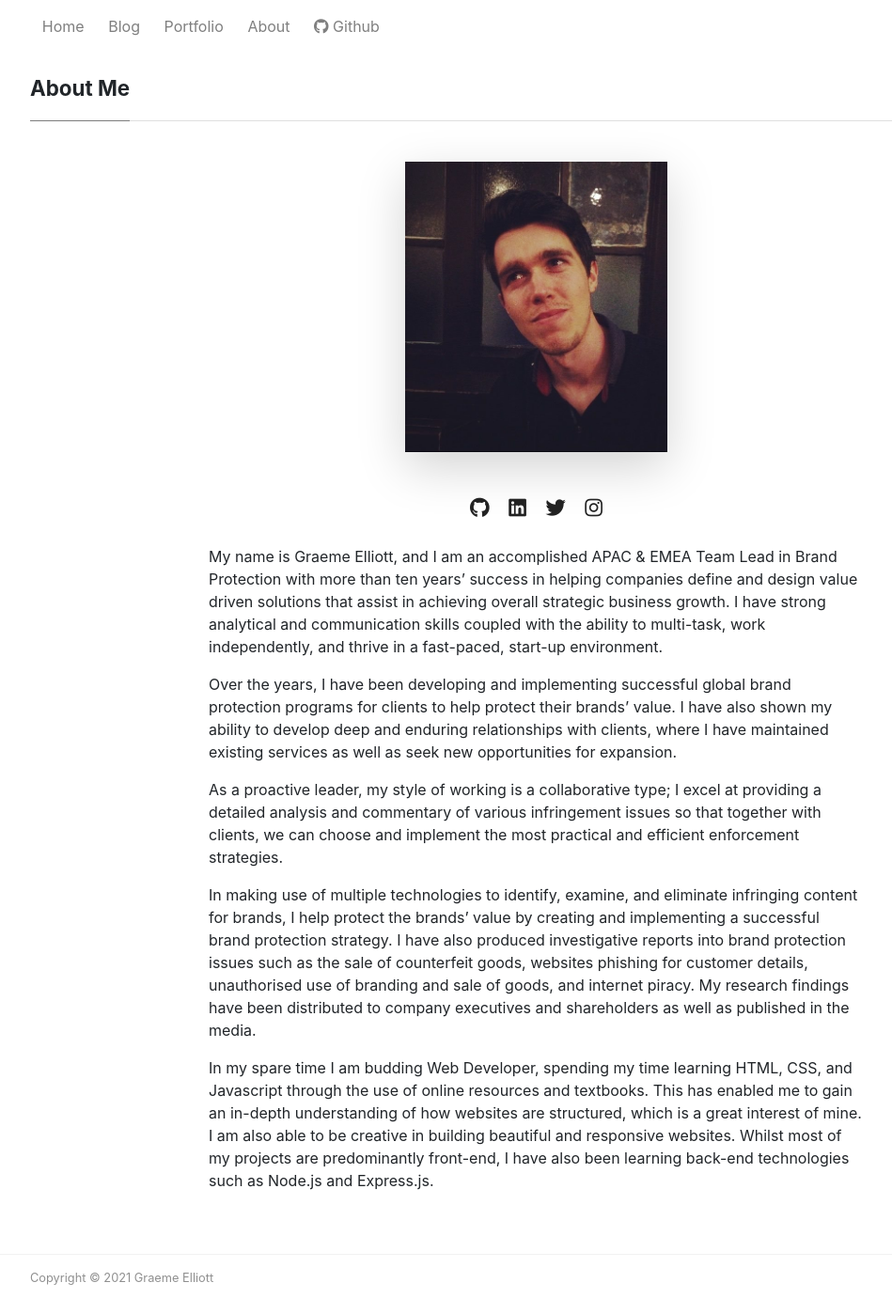
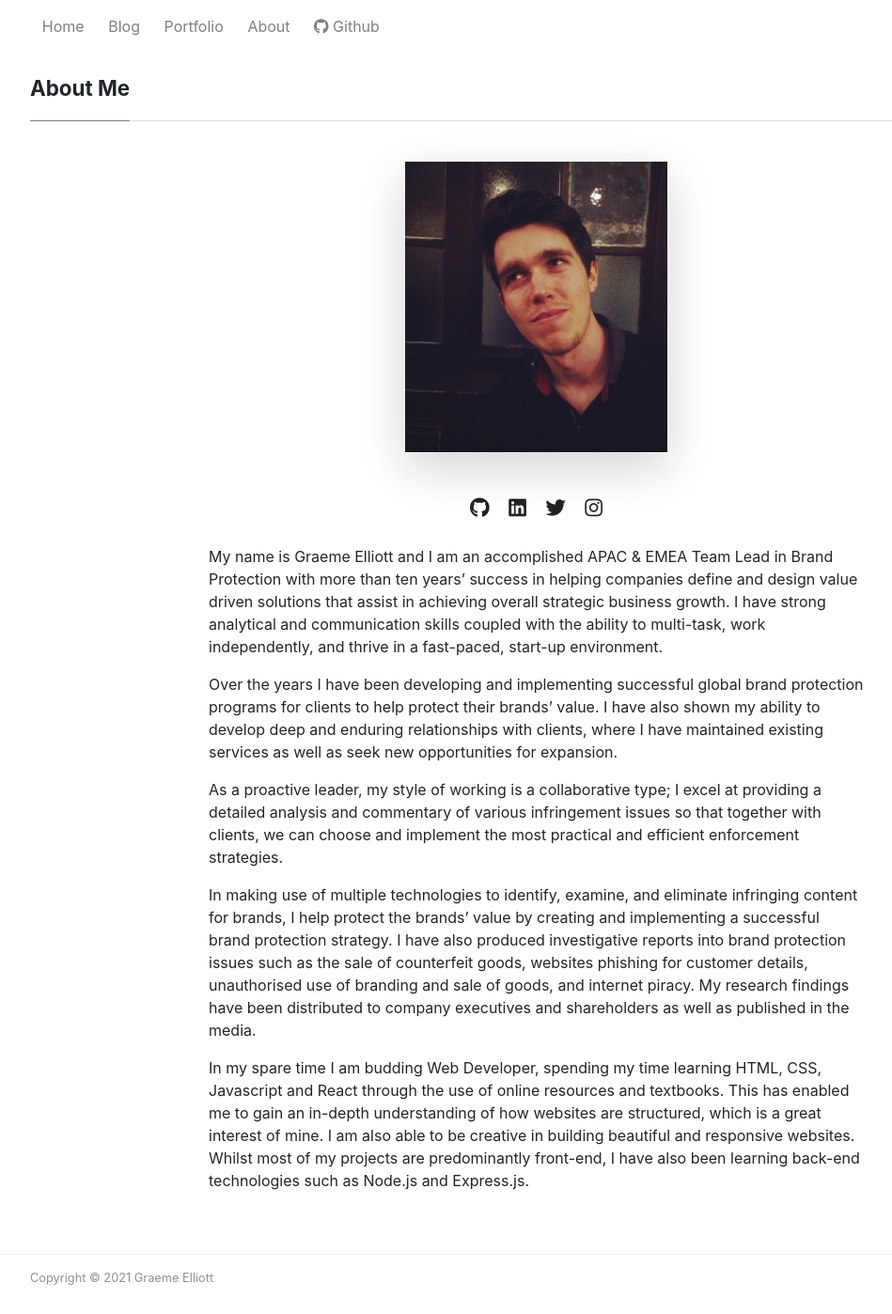
Before and after one commit to GraemeElliott/website, a Jekyll site: the page built from _pages/about.md, in a window 1280 px wide and 1398 px high. Shown: the whole window at 94% size, without its empty margins (53-1002 px from the left). Built offline with Jekyll 4.4.1, drawn with Linux system fonts in a browser that asks for light colours; nearby versions of some CDN libraries.

Commit message:
Amended About Me page

```diff
--- a/_pages/about.md
+++ b/_pages/about.md
@@ -20,15 +20,15 @@
 
   <div class="about-content">
 
-    <p>My name is Graeme Elliott, and I am an accomplished APAC & EMEA Team Lead in Brand Protection with more than ten years’ success in helping companies define and design value driven solutions that assist in achieving overall strategic business growth. I have strong analytical and communication skills coupled with the ability to multi-task, work independently, and thrive in a fast-paced, start-up environment.</p>
+    <p>My name is Graeme Elliott and I am an accomplished APAC & EMEA Team Lead in Brand Protection with more than ten years’ success in helping companies define and design value driven solutions that assist in achieving overall strategic business growth. I have strong analytical and communication skills coupled with the ability to multi-task, work independently, and thrive in a fast-paced, start-up environment.</p>
 
-    <p>Over the years, I have been developing and implementing successful global brand protection programs for clients to help protect their brands’ value. I have also shown my ability to develop deep and enduring relationships with clients, where I have maintained existing services as well as seek new opportunities for expansion.</p>
+    <p>Over the years I have been developing and implementing successful global brand protection programs for clients to help protect their brands’ value. I have also shown my ability to develop deep and enduring relationships with clients, where I have maintained existing services as well as seek new opportunities for expansion.</p>
 
     <p>As a proactive leader, my style of working is a collaborative type; I excel at providing a detailed analysis and commentary of various infringement issues so that together with clients, we can choose and implement the most practical and efficient enforcement strategies.</p>
 
     <p>In making use of multiple technologies to identify, examine, and eliminate infringing content for brands, I help protect the brands’ value by creating and implementing a successful brand protection strategy. I have also produced investigative reports into brand protection issues such as the sale of counterfeit goods, websites phishing for customer details, unauthorised use of branding and sale of goods, and internet piracy. My research findings have been distributed to company executives and shareholders as well as published in the media.</p>
 
-    <p>In my spare time I am budding Web Developer, spending my time learning HTML, CSS, and Javascript through the use of online resources and textbooks. This has enabled me to gain an in-depth understanding of how websites are structured, which is a great interest of mine. I am also able to be creative in building beautiful and responsive websites. Whilst most of my projects are predominantly front-end, I have also been learning back-end technologies such as Node.js and Express.js.</p>
+    <p>In my spare time I am budding Web Developer, spending my time learning HTML, CSS, Javascript and React through the use of online resources and textbooks. This has enabled me to gain an in-depth understanding of how websites are structured, which is a great interest of mine. I am also able to be creative in building beautiful and responsive websites. Whilst most of my projects are predominantly front-end, I have also been learning back-end technologies such as Node.js and Express.js.</p>
 
 </div>
 </div>
```
